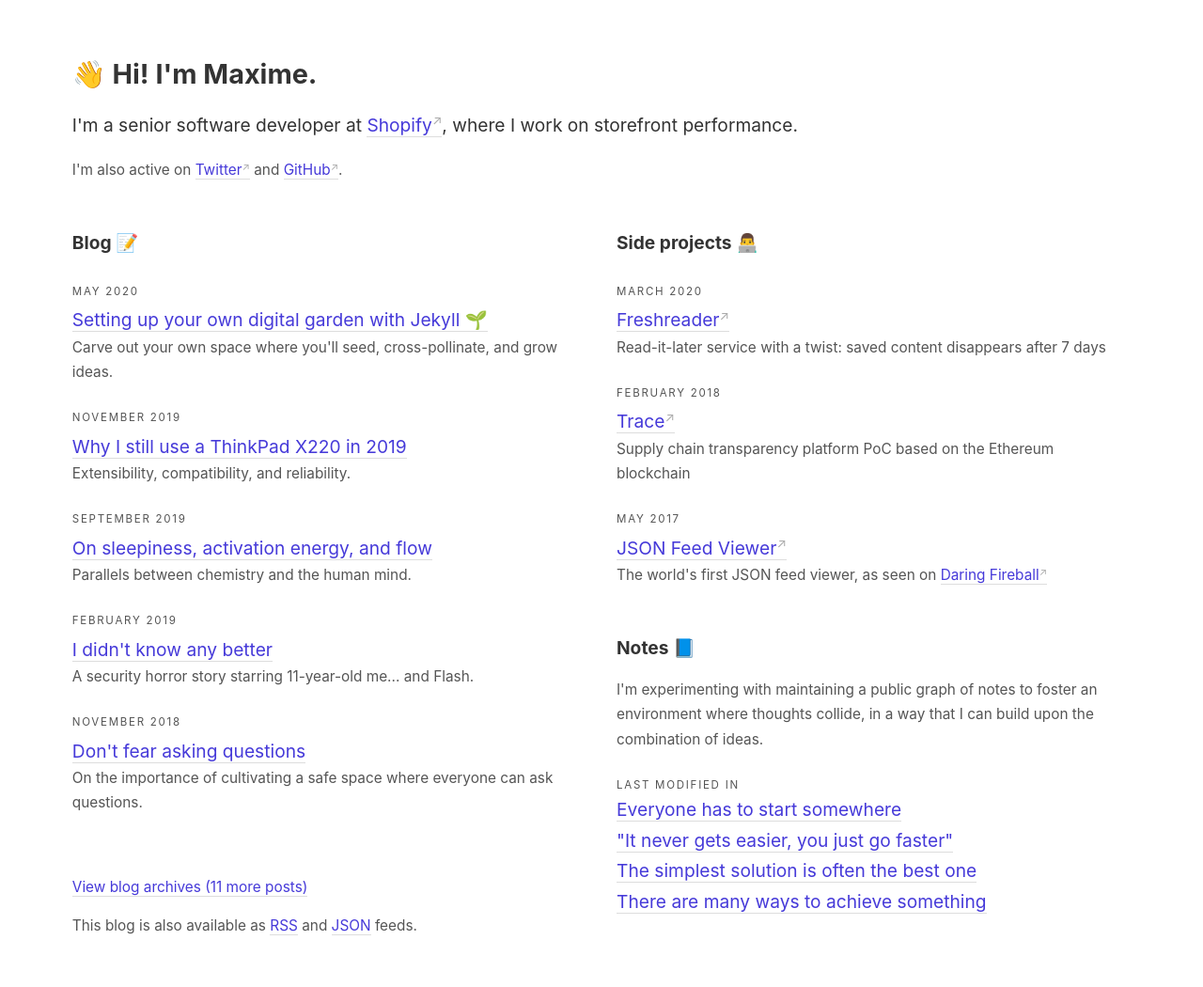
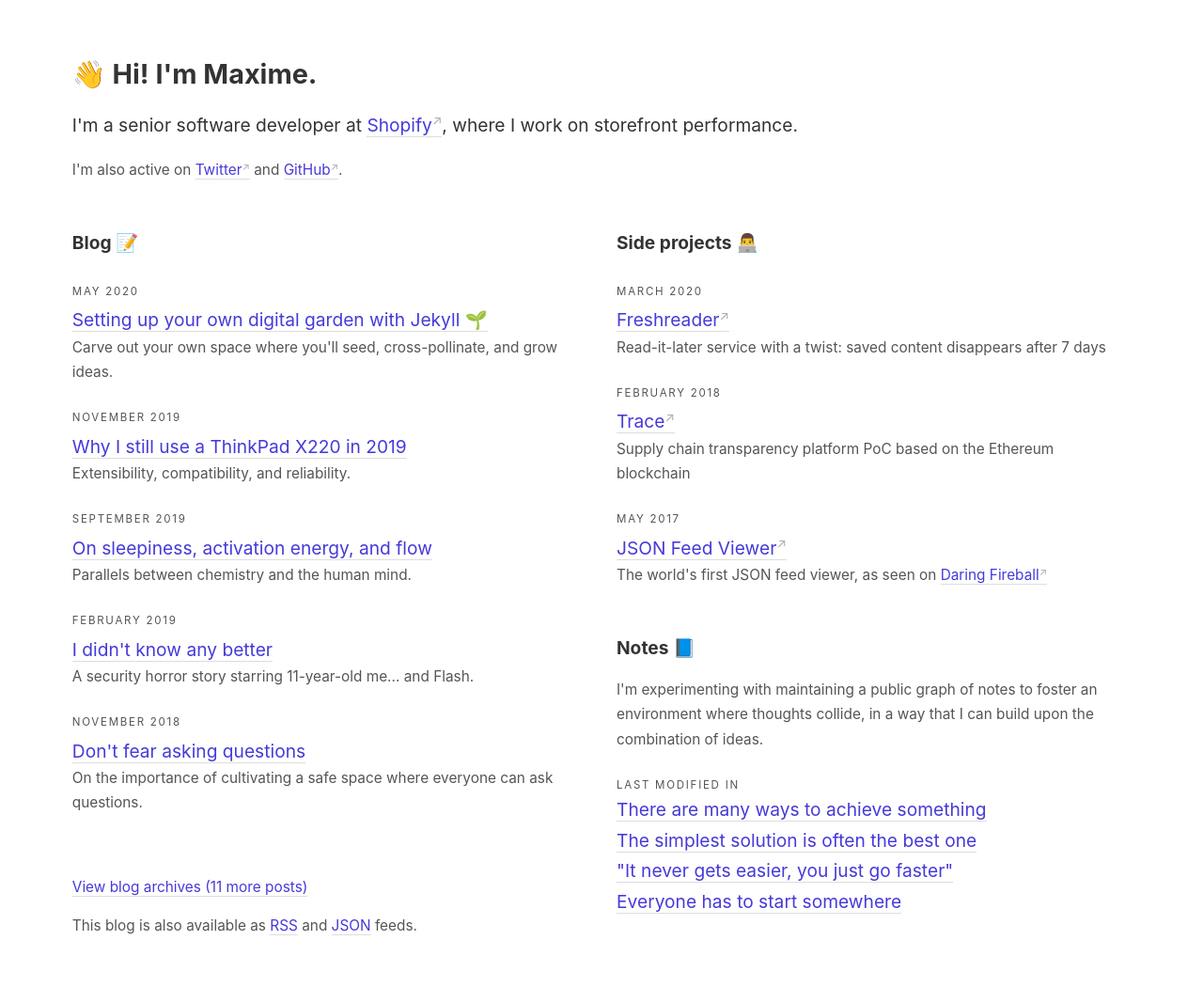
Before and after one commit to maximevaillancourt/maximevaillancourt.github.io, a Jekyll site: the page built from _pages/index.md, in a window 1280 px wide. Shown: the whole page at 94% size. Built offline with Jekyll 4.4.1, drawn with Linux system fonts in a browser that asks for light colours.

Commit message:
Sort notes by reverse chronological order

```diff
--- a/_pages/index.md
+++ b/_pages/index.md
@@ -62,7 +62,7 @@ permalink: /
       <b>Notes 📘</b>
       <p class="sub">I'm experimenting with maintaining a public graph of notes to foster an environment where thoughts collide, in a way that I can build upon the combination of ideas.</p>
 
-      {% assign notes = site.notes | where_exp: "item", "item.path contains 'notes'" | sort:"path" %}
+      {% assign notes = site.notes | where_exp: "item", "item.path contains 'notes'" | sort: "date" | reverse %}
       {% for entry in notes limit:10 %}
         {% unless entry.path contains "index.md" or entry.path contains "index.html" %}
           {% assign currentdate = entry.last_modified_at | date: "%B %Y" %}
```
